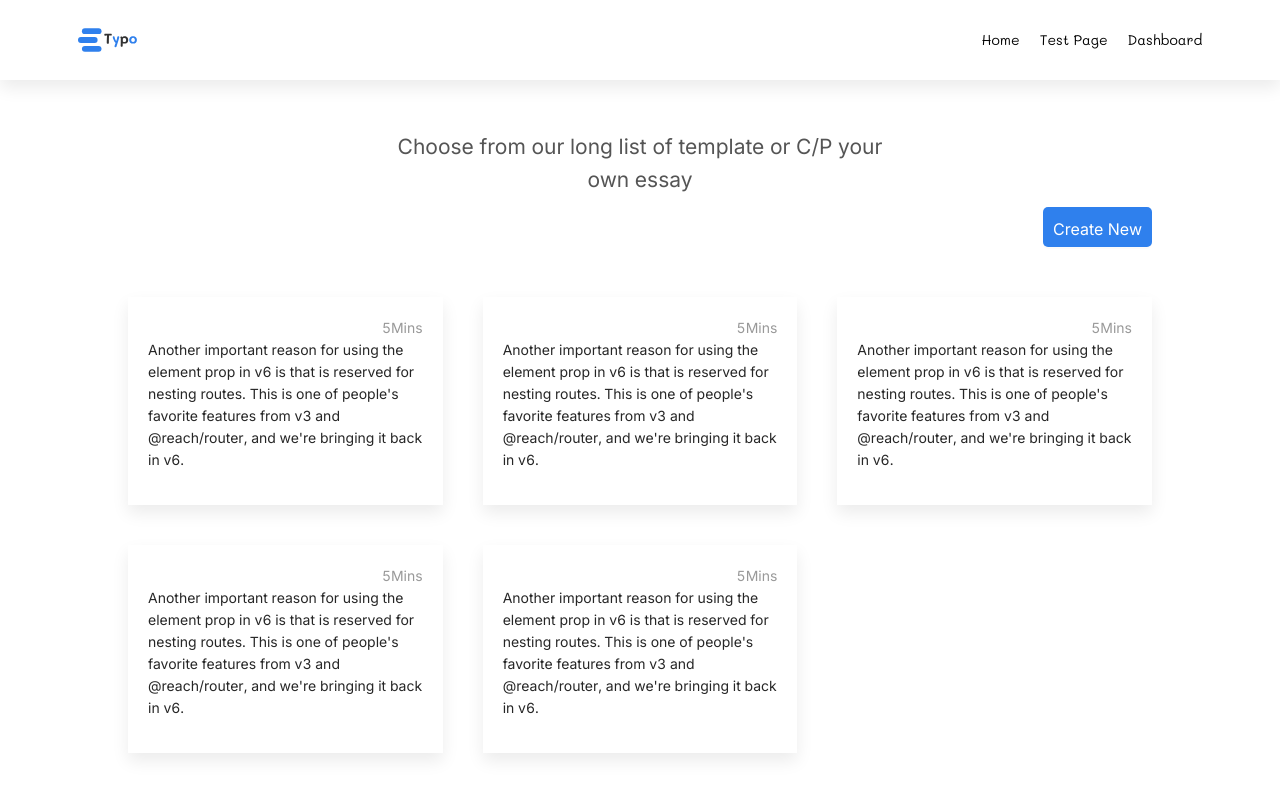
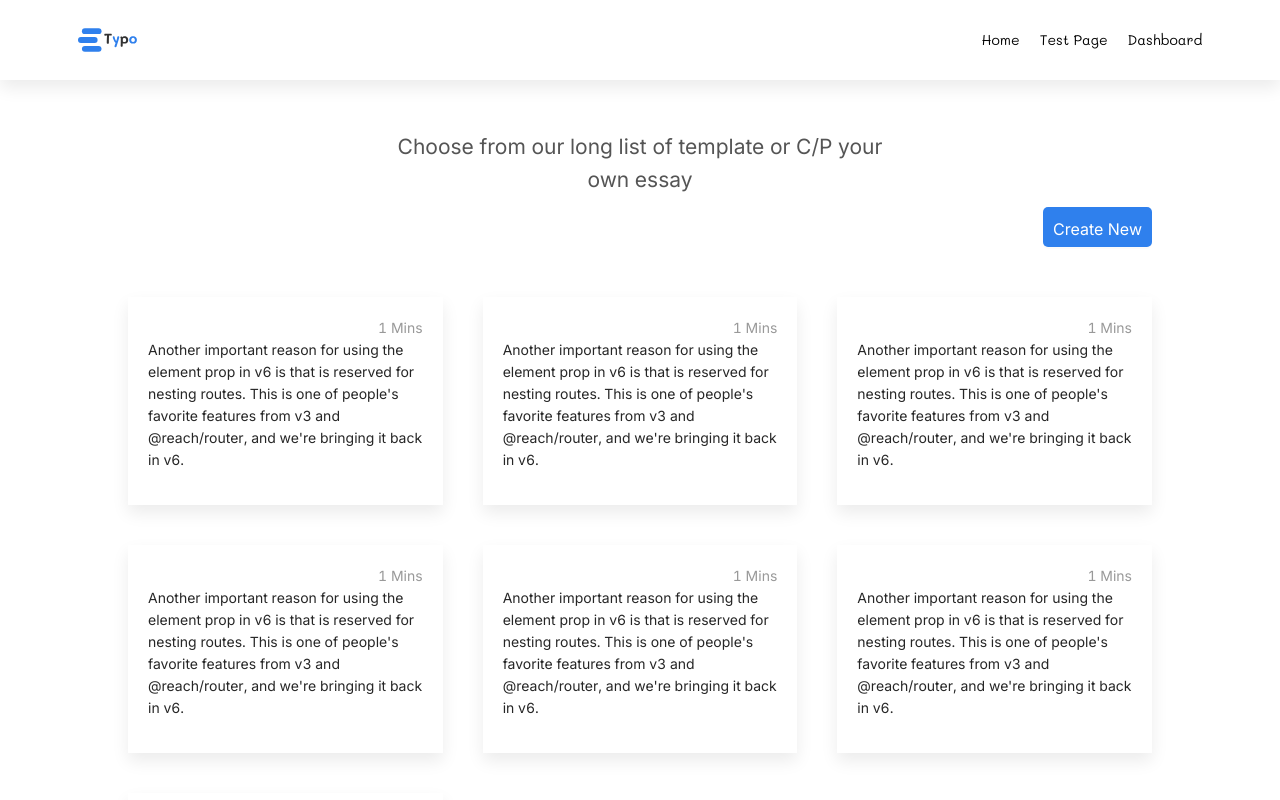
Before and after one commit to Emmaccen/typo, a React (Create React App) app: page /test in a window 1280 px wide. Shown: the top 800 px of the page. Built offline with nearby package versions, Linux system fonts and the light colour scheme.

Commit message:
Template picker

```diff
--- a/src/components/shared-components/TypingTextContainer.js
+++ b/src/components/shared-components/TypingTextContainer.js
@@ -1,10 +1,11 @@
 import React from "react";
 
-const TypingTextContainer = ({ text, time }) => {
+const TypingTextContainer = ({ text, time, wordCount }) => {
   return (
     <div className="typingTextContainer">
       <div className="cardBackground">
-        <div className="flexEnd">
+        <div className="flex-space-btw">
+          <span className="lightFont">{wordCount} Words</span>
           <span className="lightFont">{time} mins on average</span>
         </div>
         <p>{text}</p>
--- a/src/pages/TestPage.js
+++ b/src/pages/TestPage.js
@@ -2,21 +2,9 @@ import { Button, Divider, Form, Input, Modal, Select, Tooltip } from "antd";
 import React, { useState } from "react";
 import { useNavigate } from "react-router-dom";
 import { dataHandler } from "../utils/shared-function/dataHandler";
+import { calculator } from "../utils/shared-function/testCalculator";
+import { templates } from "../utils/preStoredTestData";
 const { TextArea } = Input;
-const TestTemplateCard = () => {
-  return (
-    <div className="cardBackground">
-      <div className="flexEnd">
-        <span className="lightFont">5Mins</span>
-      </div>
-      <p>
-        Another important reason for using the element prop in v6 is that is
-        reserved for nesting routes. This is one of people's favorite features
-        from v3 and @reach/router, and we're bringing it back in v6.
-      </p>
-    </div>
-  );
-};
 
 const TestPage = () => {
   const [isModalVisible, setIsModalVisible] = useState(false);
@@ -38,13 +26,33 @@ const TestPage = () => {
     setIsModalVisible(false);
   };
 
-  const handleSubmit = () => {
+  const handleSubmit = (userInfo) => {
     dataHandler.setStateInLocalStorage("userInfo", userInfo);
     navigate("/test/start", {
       state: {
         newChallenge: true,
       },
     });
+  };
+
+  const TestTemplateCard = ({ text }) => {
+    let time = calculator.calculateAverageTimeRequiredToType(text);
+    return (
+      <div
+        onClick={() =>
+          handleSubmit({
+            textContent: text,
+            userTimer: time * 60,
+          })
+        }
+        className="cardBackground pointer"
+      >
+        <div className="flexEnd">
+          <span className="lightFont">{`${time}`} Mins</span>
+        </div>
+        <p>{text}</p>
+      </div>
+    );
   };
   return (
     <div className="container2 padChildren">
@@ -57,7 +65,7 @@ const TestPage = () => {
       >
         <div className="lucius">
           <Form
-            onFinish={(vals) => handleSubmit()}
+            onFinish={(vals) => handleSubmit(userInfo)}
             name="basic"
             size="large"
             onFinishFailed={() => null}
@@ -176,13 +184,7 @@ const TestPage = () => {
         </Button>
         {/* </Link> */}
       </div>
-      <div className="grid3 margin-t-b">
-        <TestTemplateCard />
-        <TestTemplateCard />
-        <TestTemplateCard />
-        <TestTemplateCard />
-        <TestTemplateCard />
-      </div>
+      <div className="grid3 margin-t-b">{templates.map(TestTemplateCard)}</div>
     </div>
   );
 };
--- a/src/pages/TestStartPage.js
+++ b/src/pages/TestStartPage.js
@@ -23,19 +23,15 @@ const TestStartPage = () => {
   const [endTest, setEndTest] = useState(false);
   const [userInput, setUserInput] = useState("");
   const [userInfo, setUserInfo] = useState({
-    totalTestWords: `${calculator.checkTotalWords(content)}`,
-    averageTimeRequired: `${calculator.calculateAverageTimeRequiredToType(
-      content
-    )}`,
-    textContent: content,
-    totalTimeSet: 10_000,
-    timeLeft: "",
+    totalTestWords: 0,
+    averageTimeRequired: 0,
+    textContent: "",
   });
   const [result, setResult] = useState({
     correctWords: 0,
     wrongWords: 0,
-    totalTypedWords: "",
-    completionStatus: "",
+    totalTypedWords: 0,
+    completionStatus: 0,
     accuracy: 0,
   });
 
@@ -48,10 +44,23 @@ const TestStartPage = () => {
   useEffect(() => {
     // window.speechSynthesis.speak(new SpeechSynthesisUtterance(content));
     let data = dataHandler.getStateFromLocalStorage("userInfo");
-    setUserTimer({
-      initialTime: data.userTimer,
-      timeLeft: data.userTimer,
-    });
+    if (data) {
+      const { userTimer, textContent } = data;
+      setUserTimer({
+        initialTime: userTimer,
+        timeLeft: userTimer,
+      });
+      setUserInfo({
+        totalTestWords: `${calculator.checkTotalWords(textContent)}`,
+        averageTimeRequired: `${calculator.calculateAverageTimeRequiredToType(
+          textContent
+        )}`,
+        textContent,
+      });
+    } else {
+      // no test/challenge has been initiated
+      navigate("/test", { replace: true });
+    }
   }, []);
 
   useEffect(() => {
@@ -90,8 +99,9 @@ const TestStartPage = () => {
       <div className="grid textInputArea">
         <div className="actionArea">
           <TypingTextContainer
-            text={content}
+            text={userInfo.textContent}
             time={userInfo.averageTimeRequired}
+            wordCount={userInfo.totalTestWords}
           />
           <TextArea
             onChange={(e) => setUserInput(e.target.value.toLowerCase())}
--- /dev/null
+++ b/src/utils/preStoredTestData.js
@@ -0,0 +1,23 @@
+export const templates = [
+  {
+    text: `Another important reason for using the element prop in v6 is that is reserved for nesting routes. This is one of people's favorite features from v3 and @reach/router, and we're bringing it back in v6.`,
+  },
+  {
+    text: `Another important reason for using the element prop in v6 is that is reserved for nesting routes. This is one of people's favorite features from v3 and @reach/router, and we're bringing it back in v6.`,
+  },
+  {
+    text: `Another important reason for using the element prop in v6 is that is reserved for nesting routes. This is one of people's favorite features from v3 and @reach/router, and we're bringing it back in v6.`,
+  },
+  {
+    text: `Another important reason for using the element prop in v6 is that is reserved for nesting routes. This is one of people's favorite features from v3 and @reach/router, and we're bringing it back in v6.`,
+  },
+  {
+    text: `Another important reason for using the element prop in v6 is that is reserved for nesting routes. This is one of people's favorite features from v3 and @reach/router, and we're bringing it back in v6.`,
+  },
+  {
+    text: `Another important reason for using the element prop in v6 is that is reserved for nesting routes. This is one of people's favorite features from v3 and @reach/router, and we're bringing it back in v6.`,
+  },
+  {
+    text: `Another important reason for using the element prop in v6 is that is reserved for nesting routes. This is one of people's favorite features from v3 and @reach/router, and we're bringing it back in v6.`,
+  },
+];
--- a/src/utils/shared-function/testCalculator.js
+++ b/src/utils/shared-function/testCalculator.js
@@ -26,13 +26,15 @@ const calculateAverageTimeRequiredToType = (content, userTimer = false) => {
 
 const recalculateUserResults = (userInfo, userInput) => {
   let values = calculateCorrectAndWrongWords(userInput, userInfo.textContent);
+  console.log(values);
   values["accuracy"] = (
     (values.correctWords / userInfo.totalTestWords) *
     100
   ).toFixed(0);
-  values["totalTypedWords"] = userInput.trim().split(" ").length;
+  values["totalTypedWords"] =
+    userInput.trim() === "" ? 0 : userInput.trim().split(" ").length;
   values["completionStatus"] = (
-    (values.totalTypedWords / userInfo.totalTestWords) *
+    (values["totalTypedWords"] / userInfo.totalTestWords) *
     100
   ).toFixed(0);
   return values;
```
